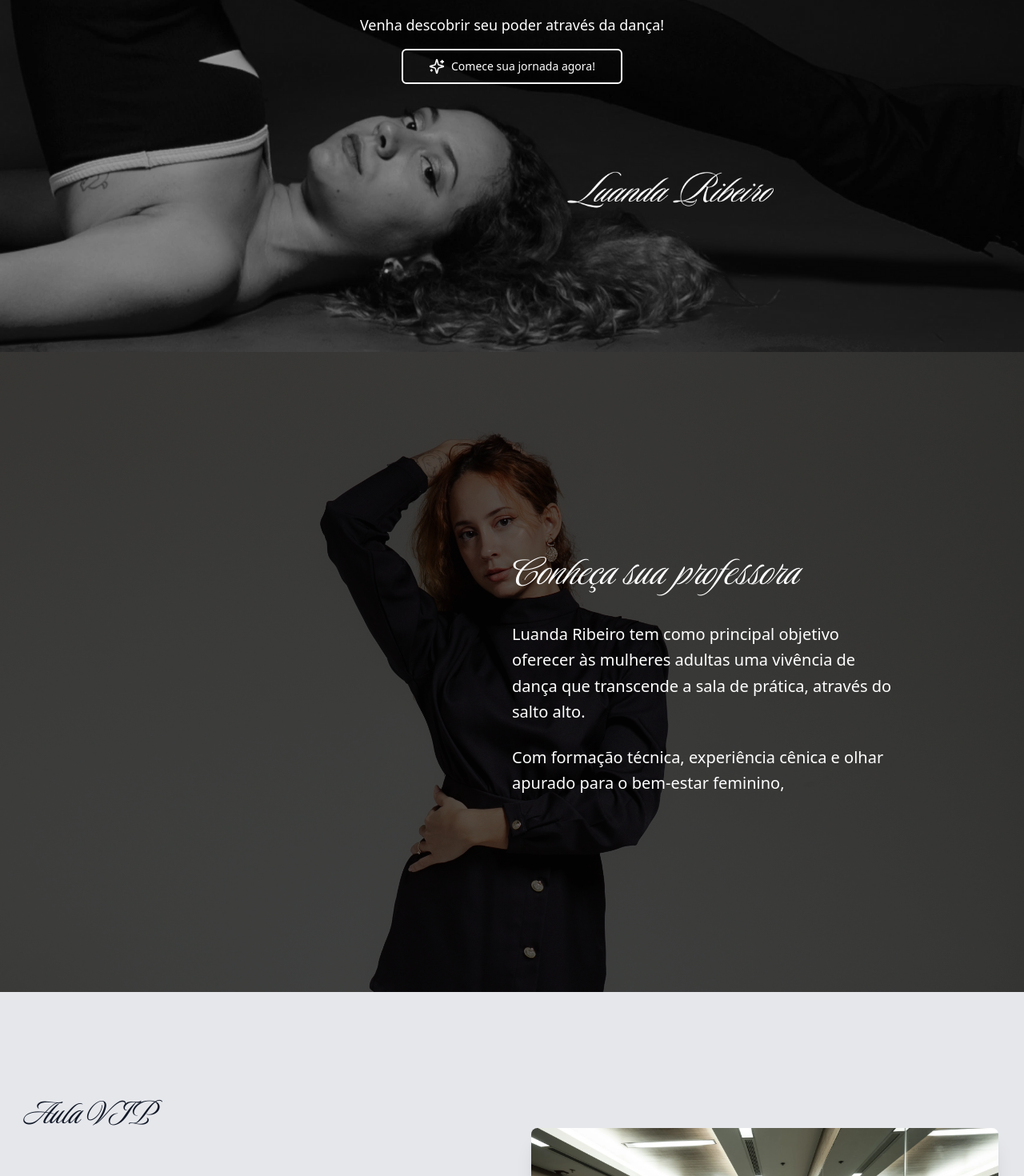
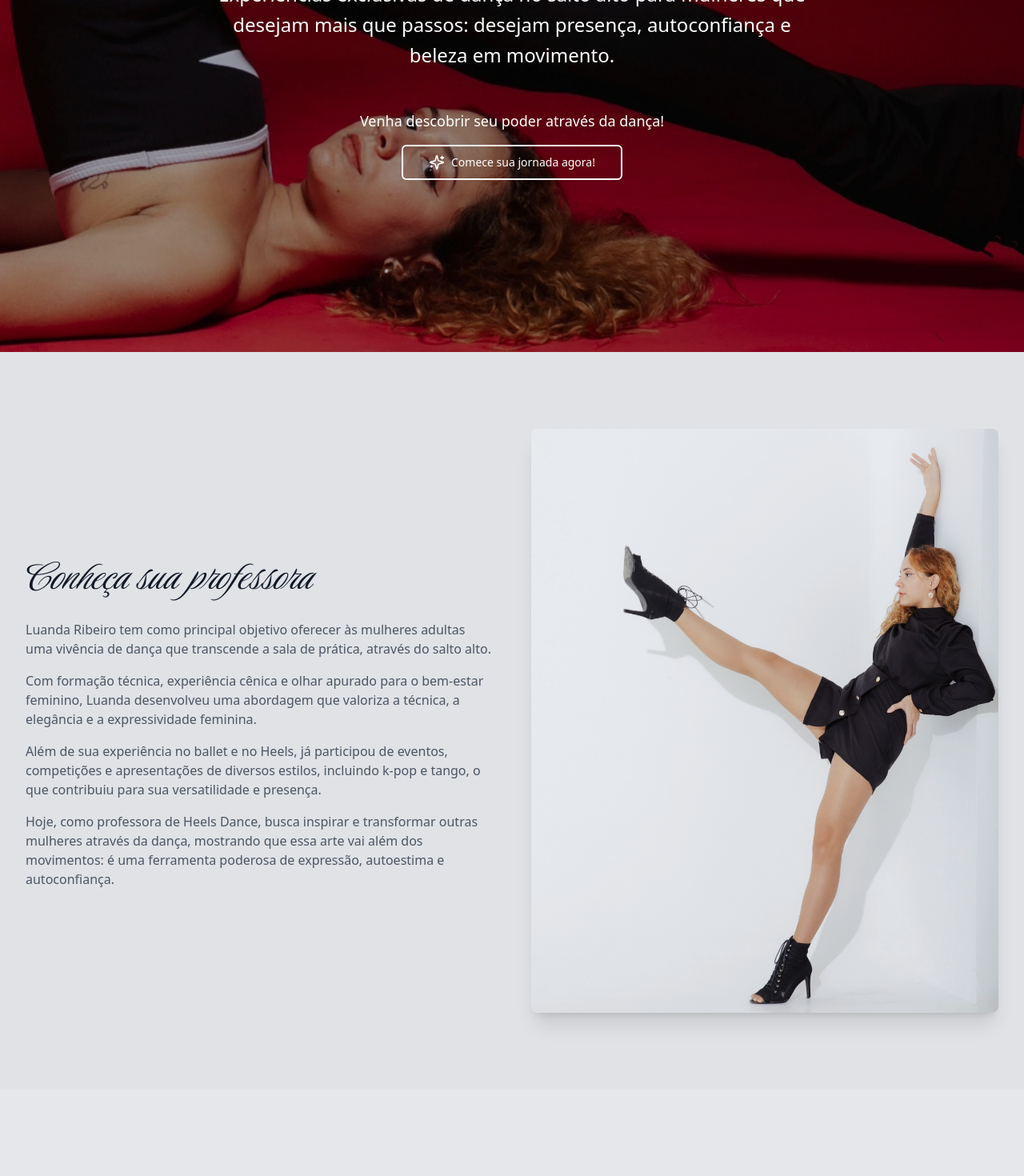
Before and after one commit to ItaloSol/luandaribeirohd, a Next.js app: page / in a window 1280 px wide. Shown: the part 360-1830 px from the top of the page at 80% size. Built offline with nearby package versions, Linux system fonts and the light colour scheme; a web font is replaced by a local one.

Commit message:
alterações final V3

```diff
--- a/app/page.tsx
+++ b/app/page.tsx
@@ -5,6 +5,8 @@ import Hero from "@/components/sections/Hero";
 import About from "@/components/sections/About";
 import Benefits from "@/components/sections/Benefits";
 import Journey from "@/components/sections/Journey";
+import Classes from "@/components/sections/Classes";
+import Choreography from "@/components/sections/Choreography";
 import FAQ from "@/components/sections/FAQ";
 import Contact from "@/components/sections/Contact";
 import Footer from "@/components/sections/Footer";
@@ -17,6 +19,8 @@ export default function Home() {
       <About />
       <Benefits />
       <Journey />
+      {/* <Classes /> */}
+      {/* <Choreography /> */}
       <FAQ />
       <Contact />
       <Footer />
--- a/components/sections/About.tsx
+++ b/components/sections/About.tsx
@@ -2,42 +2,44 @@
 
 import { motion } from "framer-motion";
 import { FadeIn } from "../animations/FadeIn";
-import { CTAButton } from "@/components/ui/cta-button";
 
 export default function About() {
   return (
-    <section id="Sobre" className="relative min-h-screen flex items-center py-16 md:py-0">
-      <div
-        className="absolute inset-0 bg-cover bg-center parallax"
-        style={{
-          backgroundImage: "url('/imagens/luanda_5.webp')",
-          filter: "brightness(0.4)",
-          backgroundPosition: "center top"
-        }}
-      />
-
-      <div className="container-custom relative z-10">
-        <div className="grid grid-cols-1 md:grid-cols-2 text-white max-w-5xl mx-auto px-4 sm:px-6">
-          <div className="hidden md:block" />
-          <div className="col-start-1 md:col-start-2">
-            <FadeIn delay={0.2}>
-              <h2 className="text-3xl sm:text-4xl md:text-5xl lg:text-6xl  mb-6 md:mb-8">
-                Conheça sua professora
-              </h2>
-              <div className="space-y-4 md:space-y-6 text-base sm:text-lg md:text-xl">
-                <p className="leading-relaxed">
-                  Luanda Ribeiro tem como principal objetivo
-                  oferecer às mulheres adultas uma vivência de
-                  dança que transcende a sala de prática, através
-                  do salto alto.
+    <section id="Sobre" className="section-padding bg-mascara">
+      <div className="container-custom">
+        <div className="grid md:grid-cols-2 gap-12 items-center">
+          <FadeIn delay={0.2}>
+            <div>
+              <h1 className="text-6xl mb-6">Conheça sua professora</h1>
+              <div className="space-y-4 text-gray-600">
+                <p>
+                  Luanda Ribeiro tem como principal objetivo oferecer às mulheres adultas uma vivência de dança que transcende a sala de prática, através do salto alto.
                 </p>
-                <p className="leading-relaxed">
-                  Com formação técnica, experiência cênica e
-                  olhar apurado para o bem-estar feminino,
+                <p>
+                  Com formação técnica, experiência cênica e olhar apurado para o bem-estar feminino, Luanda desenvolveu uma abordagem que valoriza a técnica, a elegância e a expressividade feminina.
+                </p>
+                <p>
+                  Além de sua experiência no ballet e no Heels, já participou de eventos, competições e apresentações de diversos estilos, incluindo k-pop e tango, o que contribuiu para sua versatilidade e presença.
+                </p>
+                <p>
+                  Hoje, como professora de Heels Dance, busca inspirar e transformar outras mulheres através da dança, mostrando que essa arte vai além dos movimentos: é uma ferramenta poderosa de expressão, autoestima e autoconfiança.
                 </p>
               </div>
-            </FadeIn>
-          </div>
+            </div>
+          </FadeIn>
+          <FadeIn delay={0.4}>
+            <motion.div
+              whileHover={{ scale: 1.02 }}
+              transition={{ duration: 0.3 }}
+              className="relative"
+            >
+              <img
+                src="/imagens/luanda_4.webp"
+                alt="Luanda Ribeiro - Professora de Heels Dance"
+                className="rounded-lg shadow-xl w-full h-full object-cover"
+              />
+            </motion.div>
+          </FadeIn>
         </div>
       </div>
     </section>
--- a/components/sections/Hero.tsx
+++ b/components/sections/Hero.tsx
@@ -10,7 +10,7 @@ export default function Hero() {
         className="absolute inset-0 bg-cover bg-left md:bg-center parallax"
         style={{
           backgroundImage: "url('/imagens/2.webp')",
-          filter: "grayscale(100%) brightness(0.7)",
+          filter: "brightness(0.7)",
           backgroundPosition: "26% center"
         }}
       />
@@ -46,19 +46,6 @@ export default function Hero() {
           >
             <HeroButton />
           </motion.div>
-
-          <motion.div
-            initial={{ opacity: 0 }}
-            animate={{ opacity: 1 }}
-            transition={{ duration: 0.8, delay: 1 }}
-            className="flex justify-end mt-8"
-          >
-            <img
-              src="/imagens/logo.webp"
-              alt="Luanda Ribeiro"
-              className="h-36 sm:h-14 md:h-52 object-contain w-auto"
-            />
-          </motion.div>
         </div>
       </div>
     </section>
```
Also changed, not shown: 3 other files (tests, documents, lock files or other folders).
